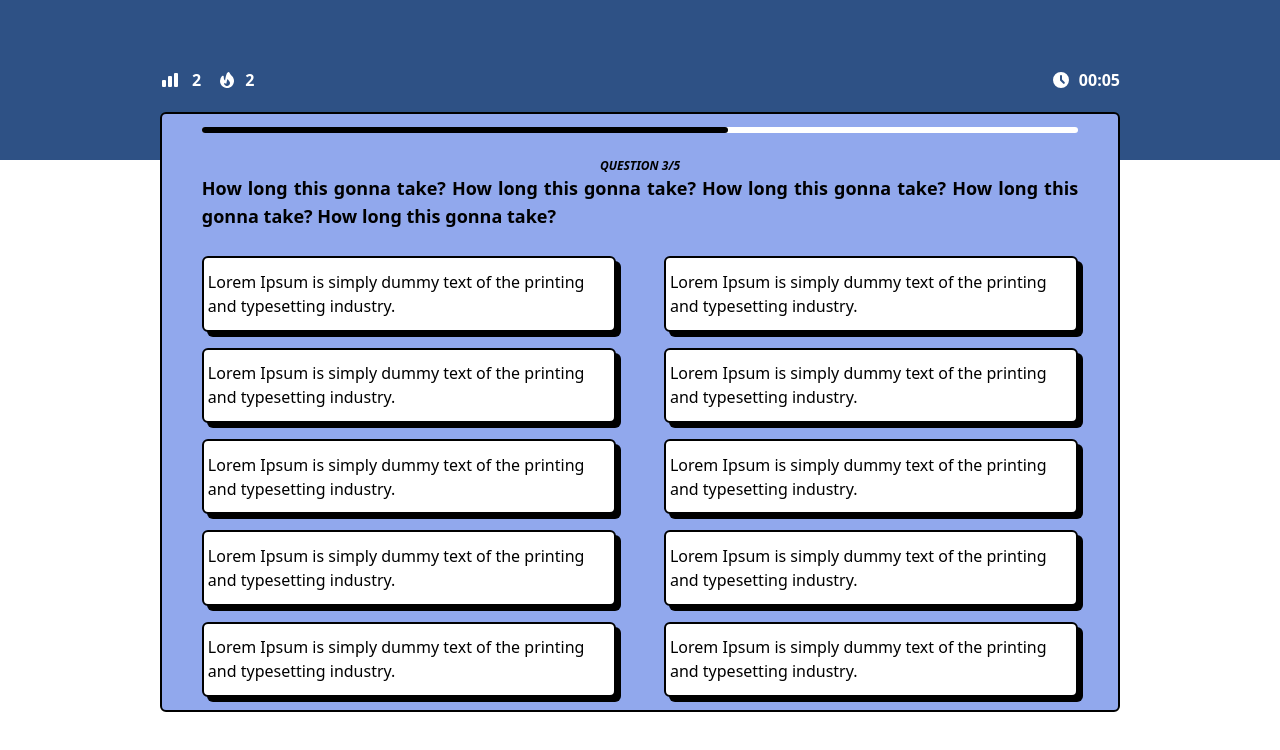
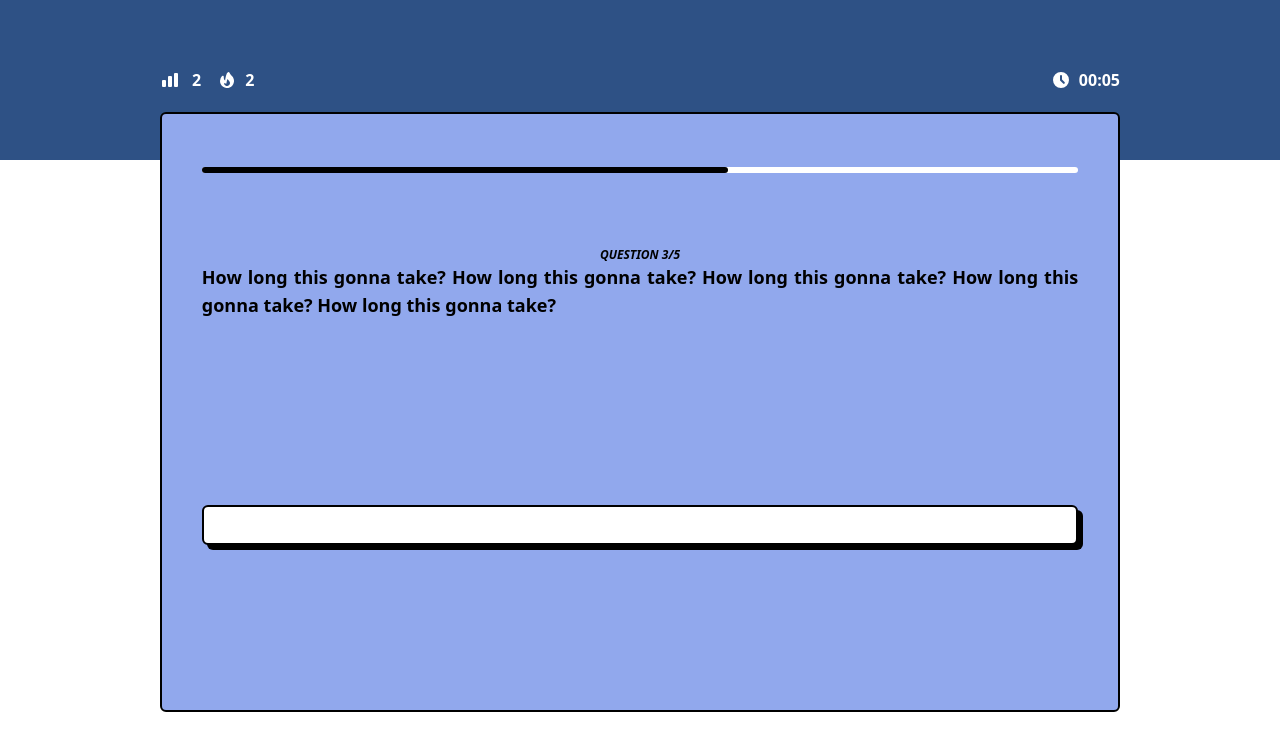
Before and after one commit to super-alpha-team/new-quizzes-fe, a Next.js app: page /test in a window 1280 px wide. Shown: the top 750 px of the page. Built offline with nearby package versions, Linux system fonts and the light colour scheme.

Commit message:
play screen: matching with mock data v2

```diff
--- a/components/questionares/Questionare.jsx
+++ b/components/questionares/Questionare.jsx
@@ -6,7 +6,7 @@ function Questionare(props) {
     const progressPercent = +progress[0] / +progress[1] * 100;
 
     return (
-        <div className='h-[75%] w-[75%] bg-[#91A8ED] absolute bottom-[11%] border-2 border-black rounded-md grid justify-items-center content-around'>
+        <div className='min-h-[75%] w-[75%] py-4 bg-[#91A8ED] absolute top-[14%] border-2 border-black rounded-md grid justify-items-center content-around'>
             <div className='w-11/12 row-span-1 h-[0.375rem] bg-white rounded-md'>
                 <div className='h-full bg-black rounded-md' style={{ width: `${progressPercent}%` }} />
             </div>
--- a/pages/test/index.jsx
+++ b/pages/test/index.jsx
@@ -7,7 +7,7 @@ import Multichoice from '../../components/questionares/Multichoice';
 import Questionare from '../../components/questionares/Questionare';
 import ShortAnswer from '../../components/questionares/ShortAnswer';
 
-const answers = Array(10).fill({ answer: 'Lorem Ipsum is simply dummy text of the printing and typesetting industry.', id: 0 })
+const answers = Array(4).fill({ answer: 'Lorem Ipsum is simply dummy text of the printing and typesetting industry.', id: 0 })
     .map((e, i) => {
         return { ...e, id: i };
     });
@@ -36,21 +36,18 @@ function Test() {
                                 <Clock duration={10} handleTimeUp={() => {}} />
                             </div>
                         </div>
-                        {/* <Questionare question='How long this gonna take? How long this gonna take? How long this gonna take? How long this gonna take? How long this gonna take?' questionProgress='3/5'>
+                        <Questionare question='How long this gonna take? How long this gonna take? How long this gonna take? How long this gonna take? How long this gonna take?' questionProgress='3/5'>
                             <ShortAnswer />
-                        </Questionare> */}
+                        </Questionare>
                         {/* <Questionare question='How long this gonna take? How long this gonna take? How long this gonna take? How long this gonna take? How long this gonna take?' questionProgress='3/5'>
                             <Essay />
                         </Questionare> */}
                         {/* <Questionare question='How long this gonna take? How long this gonna take? How long this gonna take? How long this gonna take? How long this gonna take?' questionProgress='3/5'>
-                            <Matching data={data} />
-                        </Questionare> */}
-                        {/* <Questionare question='How long this gonna take? How long this gonna take? How long this gonna take? How long this gonna take? How long this gonna take?' questionProgress='3/5'>
                             <Multichoice answers={answers} handleAnswer={() => { }} />
                         </Questionare> */}
-                        <Questionare question='How long this gonna take? How long this gonna take? How long this gonna take? How long this gonna take? How long this gonna take?' questionProgress='3/5'>
+                        {/* <Questionare question='' questionProgress='3/5'>
                             <Matching data={answers} />
-                        </Questionare>
+                        </Questionare> */}
                     </div>
                 </div>
             </div>
```
